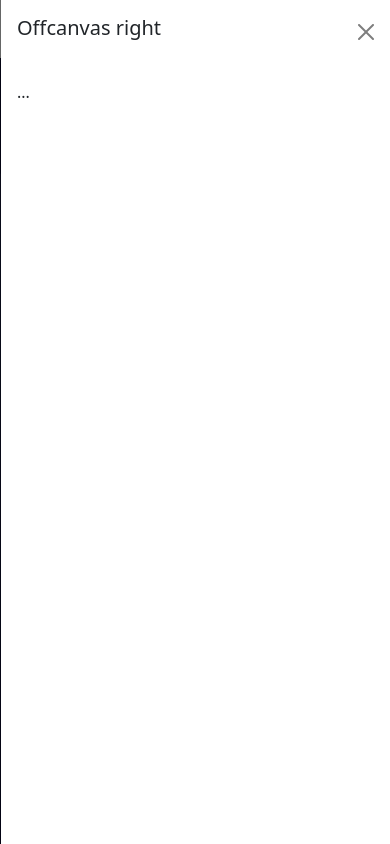
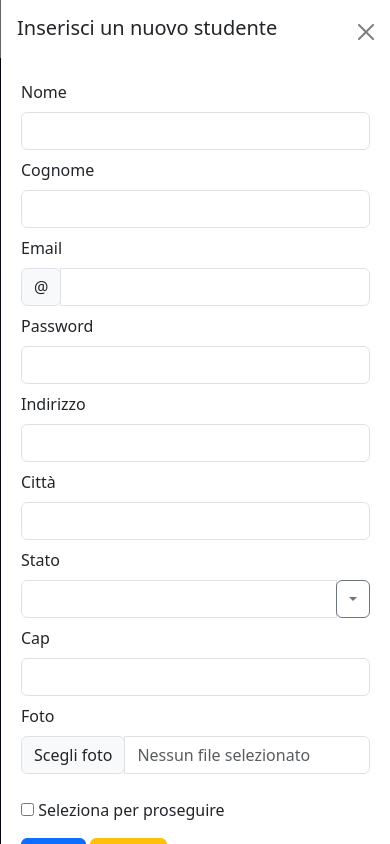
Before and after one commit to GiacomoAccardi/html-css-bootstrap-dashboard, a plain HTML site: page index.html in a window 390 px wide. Both pictures are taken after a click on the button 247 px from the left and 101 px from the top of the page. Drawn offline with nearby package versions, Linux system fonts and the light colour scheme.

Commit message:
[FIX] table in main section is now responsive and columns disappear in mobile resolution (esercizio completato)

```diff
--- a/css/style.css
+++ b/css/style.css
@@ -140,6 +140,19 @@ MAIN SECTION CLASSES
 }
 
 
+@media screen and (max-width:768px) {
+    .disappear{
+        display: none !important;
+    }
+}
+
+@media screen and (min-width:768px) {
+    .disappear{
+        display: block !important;
+    }
+}
+
+
 /****************
 OFFCANVAS CLASSES
 ************/
@@ -151,6 +164,6 @@ OFFCANVAS CLASSES
 
 @media screen and (min-width: 1200px) {
     .offcanvas {
-        width: 400px !important;
+        width: 500px !important;
     }
 }
--- a/index.html
+++ b/index.html
@@ -136,8 +136,8 @@
                             <thead>
                               <tr>
                                 <th scope="col" colspan="3">Nome</th>
-                                <th scope="col">Data inizio</th>
-                                <th scope="col">ROI</th>
+                                <th scope="col" class="disappear">Data inizio</th>
+                                <th scope="col" class="disappear">ROI</th>
                                 <th scope="col">Stato</th>
                                 <th scope="col">Azioni</th>
                               </tr>
@@ -150,8 +150,8 @@
                                   </span>
                                 </th>
                                 <td colspan="2">Classe 75</td>
-                                <td>15 Feb 2021</td>
-                                <td>20%</td>
+                                <td class="disappear">15 Feb 2021</td>
+                                <td class="disappear">20%</td>
                                 <td>
                                   <span class="labl-tag bg-success">Done</span>
                                 </td>
@@ -172,8 +172,8 @@
                                   </span>
                                 </th>
                                 <td colspan="2">Classe 76</td>
-                                <td>16 Feb 2021</td>
-                                <td>20%</td>
+                                <td class="disappear">16 Feb 2021</td>
+                                <td class="disappear">20%</td>
                                 <td>
                                   <span class="labl-tag bg-success">Done</span>
                                 </td>
@@ -194,8 +194,8 @@
                                   </span>
                                 </th>
                                 <td colspan="2">Classe 77</td>
-                                <td>17 Feb 2021</td>
-                                <td>20%</td>
+                                <td class="disappear">17 Feb 2021</td>
+                                <td class="disappear">20%</td>
                                 <td>
                                   <span class="labl-tag bg-warning">process</span>
                                 </td>
@@ -216,8 +216,8 @@
                                   </span>
                                 </th>
                                 <td colspan="2">Classe 78</td>
-                                <td>18 Feb 2021</td>
-                                <td>20%</td>
+                                <td class="disappear">18 Feb 2021</td>
+                                <td class="disappear">20%</td>
                                 <td>
                                   <span class="labl-tag bg-danger">failed</span>
                                 </td>
@@ -238,8 +238,8 @@
                                   </span>
                                 </th>
                                 <td colspan="2">Classe 79</td>
-                                <td>19 Feb 2021</td>
-                                <td>20%</td>
+                                <td class="disappear">19 Feb 2021</td>
+                                <td class="disappear">20%</td>
                                 <td>
                                   <span class="labl-tag bg-success">Done</span>
                                 </td>
@@ -260,8 +260,8 @@
                                   </span>
                                 </th>
                                 <td colspan="2">Classe 80</td>
-                                <td>20 Feb 2021</td>
-                                <td>20%</td>
+                                <td class="disappear">20 Feb 2021</td>
+                                <td class="disappear">20%</td>
                                 <td>
                                   <span class="labl-tag bg-warning">process</span>
                                 </td>
@@ -387,11 +387,97 @@
     <div class="col-12 col-lg-4"></div>
       <div class="offcanvas offcanvas-end" tabindex="-1" id="offcanvasRight" aria-labelledby="offcanvasRightLabel">
           <div class="offcanvas-header">
-            <h5 id="offcanvasRightLabel">Offcanvas right</h5>
+            <h5 id="offcanvasRightLabel">Inserisci un nuovo studente</h5>
             <button type="button" class="btn-close text-reset" data-bs-dismiss="offcanvas" aria-label="Close"></button>
           </div>
-          <div class="offcanvas-body">
-            ...
+
+
+          <div class="offcanvas-body py-3 px-2">
+            <div class="container-fluid">
+              <div class="row">
+                <div class="col-sm-12 col-md-6">
+                  <div class="mb-2">Nome</div>
+                  <div class="input-group mb-2">
+                    <input type="text" class="form-control" aria-label="Username">
+                  </div>
+                </div>
+                <div class="col-sm-12 col-md-6">
+                  <div class="mb-2">Cognome</div>
+                  <div class="input-group mb-2">
+                    <input type="text" class="form-control" aria-label="Username">
+                  </div>
+                </div>
+                <div class="col-sm-12 col-md-6">
+                  <div class="mb-2">Email</div>
+                  <div class="input-group mb-2">
+                    <div class="input-group-prepend">
+                      <span class="input-group-text" id="basic-addon1">@</span>
+                    </div>
+                    <input type="text" class="form-control" placeholder="" aria-label="Username" aria-describedby="basic-addon1">
+                  </div>
+                </div>
+                <div class="col-sm-12 col-md-6">
+                  <div class="mb-2">Password</div>
+                  <div class="input-group mb-2">
+                    <input type="text" class="form-control" aria-label="Username">
+                  </div>
+                </div>
+
+                <div class="col-12">
+                  <div class="mb-2">Indirizzo</div>
+                  <div class="input-group mb-2">
+                    <input type="text" class="form-control" aria-label="Username">
+                  </div>
+                </div>
+
+                <div class="col-sm-12 col-md-6">
+                  <div class="mb-2">Città</div>
+                  <div class="input-group mb-2">
+                    <input type="text" class="form-control" aria-label="Username">
+                  </div>
+                </div>
+                <div class="col-sm-12 col-md-4">
+                  <div class="mb-2">Stato</div>
+                  <div class="input-group mb-2">
+                    <div class="input-group">
+                      <input type="text" class="form-control" aria-label="Text input with dropdown button">
+                      <div class="input-group-append">
+                        <button class="btn btn-outline-secondary dropdown-toggle" type="button" data-toggle="dropdown" aria-haspopup="true" aria-expanded="false"></button>
+                      </div>
+                    </div>
+                  </div>
+                </div>
+                <div class="col-sm-12 col-md-2">
+                  <div class="mb-2">Cap</div>
+                  <div class="input-group mb-2">
+                    <input type="text" class="form-control" aria-label="Username">
+                  </div>
+                </div>
+
+                <div class="col-12">
+                  <div class="mb-2">Foto</div>
+                  <div class="input-group mb-2">
+                    <div class="input-group-prepend">
+                      <span class="input-group-text" id="basic-addon1">Scegli foto</span>
+                    </div>
+                    <input type="text" class="form-control" placeholder="Nessun file selezionato" aria-label="Username" aria-describedby="basic-addon1">
+                  </div>
+                </div>
+
+                <div class="col-12 mt-3">
+                  <input type="checkbox" aria-label="Checkbox for following text input">
+                  <span>Seleziona per proseguire</span>
+                </div>
+
+                <div class="col-12">
+                  <div class="mt-3">
+                    <button type="button" class="btn btn-primary">Salva</button>
+                    <button type="button" class="btn btn-warning">Svuota</button>
+                  </div>
+                </div>
+
+              </div>
+            </div>
           </div>
       </div>
     </div>
```
